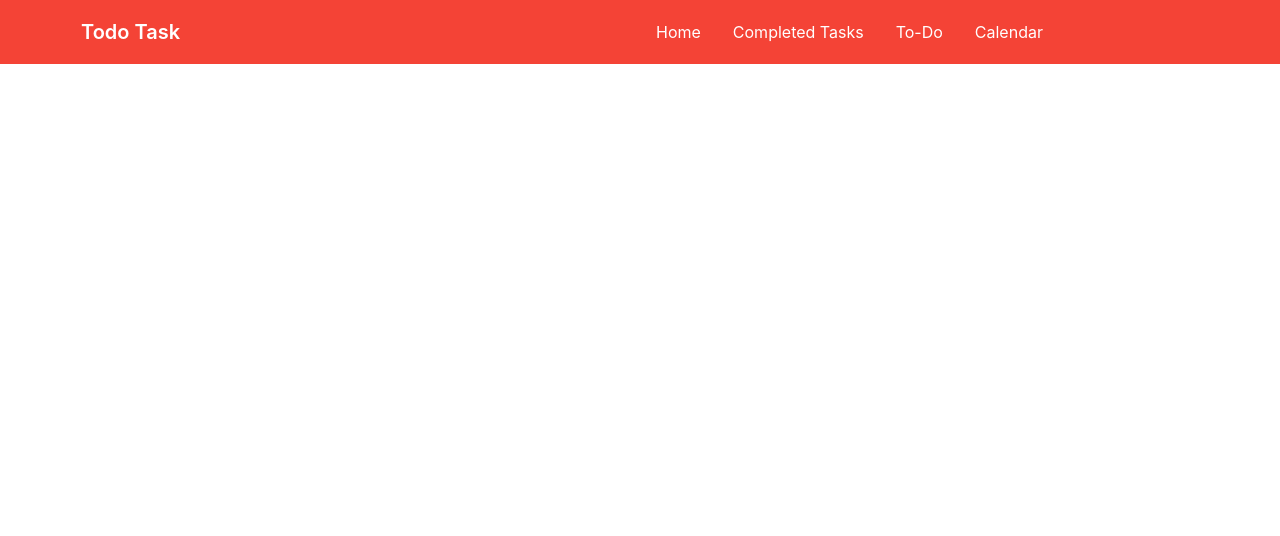
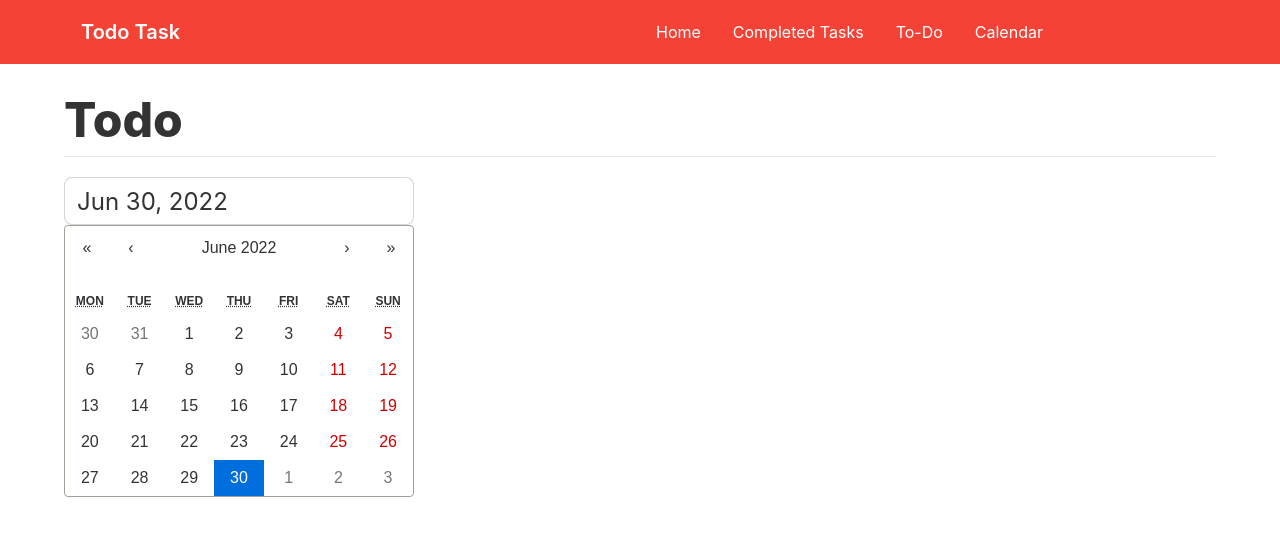
Before and after one commit to akashwebs/web-2-todo-client, a React (Create React App) app: page /calendar in a window 1280 px wide. Shown: the top 536 px of the page. Built offline with nearby package versions, Linux system fonts and the light colour scheme.

Commit message:
added calander

```diff
--- a/package.json
+++ b/package.json
@@ -7,7 +7,9 @@
     "@testing-library/react": "^13.3.0",
     "@testing-library/user-event": "^13.5.0",
     "daisyui": "^2.17.0",
+    "date-fns": "^2.28.0",
     "react": "^18.2.0",
+    "react-calendar": "^3.7.0",
     "react-dom": "^18.2.0",
     "react-query": "^3.39.1",
     "react-router-dom": "^6.3.0",
--- a/src/App.js
+++ b/src/App.js
@@ -6,6 +6,7 @@ import Home from './Pages/Home';
 
 import CompletedTasks from './Pages/CompletedTasks';
 import Todo from './Pages/Todo/Todo';
+import Calendars from './Pages/Calendar';
 
 function App() {
   return (
@@ -16,6 +17,7 @@ function App() {
         <Route path='/' element={<Home></Home>}></Route>
         <Route path='/todo' element={<Todo></Todo>}></Route>
         <Route path='/completedtasks' element={<CompletedTasks></CompletedTasks>}></Route>
+        <Route path='/calendar' element={<Calendars></Calendars>}></Route>
       </Routes>
 
     </div>
--- a/src/Pages/Calendar.js
+++ b/src/Pages/Calendar.js
@@ -1,11 +1,24 @@
-import React from 'react';
+import { format } from 'date-fns';
+import React, { useState } from 'react';
+import Calendar from 'react-calendar';
+import 'react-calendar/dist/Calendar.css';
 
-const Calendar = () => {
+
+const Calendars = () => {
+    const [value, setValue] = useState(new Date());
+    const dataFormat=format(value, 'PP')
+    console.log(dataFormat);
+
     return (
-        <div>
-            Calendar
+        <div className='px-2 md:px-16'>
+            <h2 className='text-5xl mt-8 mb-3 font-extrabold'>Todo</h2>
+            <hr />
+            <div className='mt-5'>
+                <input className='w-full focus:outline-0 py-5 px-3 text-2xl bg-white md:w-[350px] input-bordered input' readOnly value={dataFormat}/>
+                <Calendar className={'rounded'} onChange={setValue} value={value} />
+            </div>
         </div>
     );
 };
 
-export default Calendar;
+export default Calendars;
--- a/src/Pages/Todo/UpdateTask.js
+++ b/src/Pages/Todo/UpdateTask.js
@@ -33,6 +33,7 @@ const UpdateTask = ({task,refetch}) => {
            <input type="checkbox" id="update-task" class="modal-toggle" />
             <div class="modal modal-bottom sm:modal-middle">
                 <form onSubmit={handleUpdate} class="modal-box">
+            <label for="update-task" class="btn btn-sm btn-circle absolute right-2 top-2">✕</label>
                     <h3 class="font-extrabold text-3xl mb-3">Update Task</h3>
                     <input name='taskName' type="text" defaultValue={task.taskName} class="input input-bordered w-full max-w-xs" />
                     <div class="mt-3">
```
Also changed, not shown: 1 other file (tests, documents, lock files or other folders).
